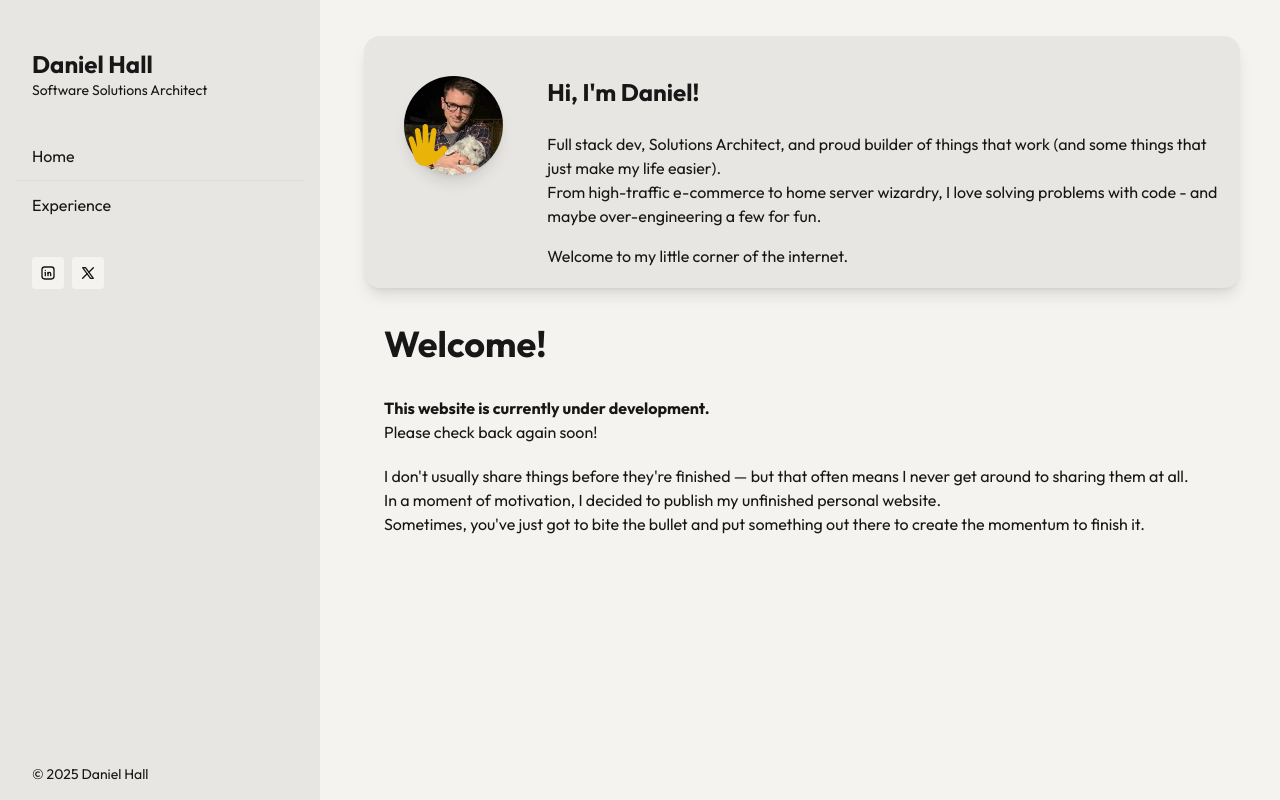
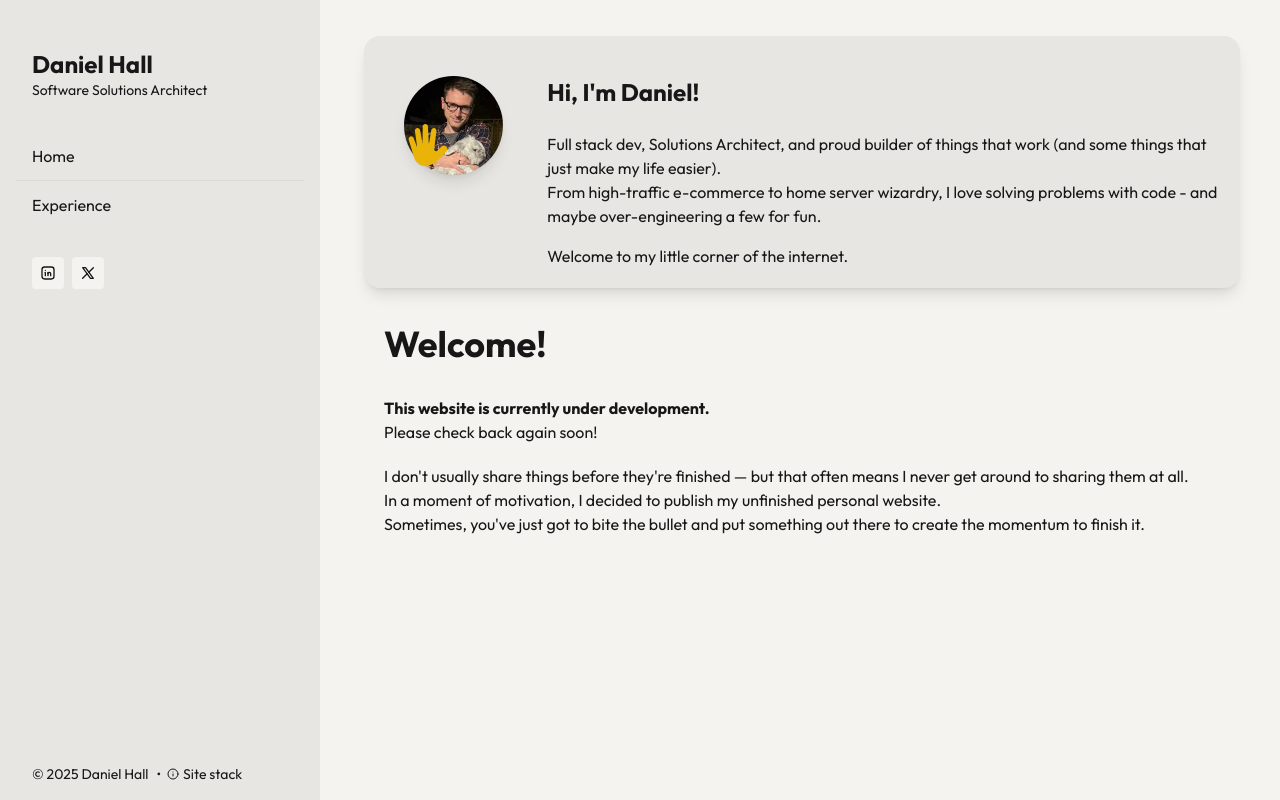
Before and after one commit to danielhall/nextjs-daniel-hall-blog, a Next.js app: page / in a window 1280 px wide. Built offline with nearby package versions, Linux system fonts and the light colour scheme.

Commit message:
feat: add TechStackModal component and update Sidebar to include it

```diff
--- a/package.json
+++ b/package.json
@@ -10,8 +10,11 @@
   },
   "dependencies": {
     "@heroicons/react": "^2.2.0",
+    "@icons-pack/react-simple-icons": "^12.8.0",
+    "@radix-ui/react-dialog": "^1.1.14",
     "@radix-ui/react-icons": "^1.3.2",
     "@sanity/image-url": "^1.1.0",
+    "lucide-react": "^0.511.0",
     "next": "15.1.6",
     "next-sanity": "^9.8.43",
     "react": "^19.0.0",
--- a/src/components/sidebar/index.tsx
+++ b/src/components/sidebar/index.tsx
@@ -6,6 +6,7 @@ import {
   TbBrandX,
 } from "react-icons/tb";
 import Link from "next/link";
+import { TechStackModal } from "@/components/stack-modal";
 
 interface SidebarProps {
   sidebarOpen: boolean;
@@ -83,8 +84,9 @@ const Sidebar = ({ sidebarOpen, setSidebarOpen }: SidebarProps) => {
             <TbBrandX className="w-8 h-8 bg-background p-2 rounded" />
           </a>
         </div>
-        <div className="mt-auto px-8 py-4 text-sm text-foreground/30">
-          © {new Date().getFullYear()} Daniel Hall
+        <div className="mt-auto px-8 py-4 text-sm flex items-center space-x-2">
+          <span className="text-foreground/30">© {new Date().getFullYear()} Daniel Hall</span>
+          <TechStackModal setSidebarOpen={setSidebarOpen} />
         </div>
       </aside>
     </>
--- /dev/null
+++ b/src/components/stack-modal/index.tsx
@@ -0,0 +1,88 @@
+'use client';
+
+import * as Dialog from '@radix-ui/react-dialog';
+import { InfoIcon, XIcon } from 'lucide-react';
+import {
+  SiNextdotjs,
+  SiReact,
+  SiSanity,
+  SiVercel,
+  SiCloudflare
+} from '@icons-pack/react-simple-icons';
+
+interface TechStackModalProps {
+  setSidebarOpen?: React.Dispatch<React.SetStateAction<boolean>>;
+}
+
+const stackItems = [
+  {
+    name: 'Next.js',
+    description: 'React framework powering this site with App Router and Server Components',
+    icon: SiNextdotjs,
+  },
+  {
+    name: 'React',
+    description: 'Component-based UI library with TypeScript and custom hooks for interactivity',
+    icon: SiReact,
+  },
+  {
+    name: 'Sanity CMS',
+    description: 'Headless CMS providing structured content management for blog posts and articles',
+    icon: SiSanity,
+  },
+  {
+    name: 'Vercel',
+    description: 'Edge-optimized hosting and deployment platform with automatic CI/CD',
+    icon: SiVercel,
+  },
+  {
+    name: 'Cloudflare',
+    description: 'Global CDN and DNS provider ensuring fast, secure content delivery worldwide',
+    icon: SiCloudflare,
+  },
+];
+
+export function TechStackModal({ setSidebarOpen }: TechStackModalProps) {
+  const handleOpenModal = () => {
+    if (setSidebarOpen) {
+      setSidebarOpen(false);
+    }
+  };
+
+  return (
+    <Dialog.Root onOpenChange={handleOpenModal}>
+      <Dialog.Trigger asChild>
+        <button className="inline-flex items-center text-sm text-foreground/30 hover:text-foreground/50 transition-colors">
+          • <InfoIcon className="w-3 h-3 ml-1.5 mr-1" /> Site stack
+        </button>
+      </Dialog.Trigger>
+      <Dialog.Portal>
+        <Dialog.Overlay className="fixed inset-0 bg-black/40 backdrop-blur-sm" />
+        <Dialog.Content className="fixed left-[50%] top-[50%] max-h-[85vh] w-[90vw] max-w-[450px] translate-x-[-50%] translate-y-[-50%] rounded-lg bg-navigation p-6 shadow-lg focus:outline-none">
+          <div className="flex items-center justify-between mb-4">
+            <Dialog.Title className="text-lg font-medium">Site Stack</Dialog.Title>
+            <Dialog.Close className="rounded-full p-1.5 hover:bg-background/50 transition-colors">
+              <XIcon className="w-4 h-4" />
+            </Dialog.Close>
+          </div>
+          <div className="space-y-4">
+            {stackItems.map((item) => {
+              const Icon = item.icon;
+              return (
+                <div key={item.name} className="flex items-center space-x-3 p-3 rounded-md hover:bg-background/50 transition-colors">
+                  <div className="w-8 h-8 px-2 flex items-center justify-center bg-background rounded">
+                    <Icon className="w-5 h-5" />
+                  </div>
+                  <div>
+                    <h3 className="font-medium">{item.name}</h3>
+                    <p className="text-sm text-foreground/60">{item.description}</p>
+                  </div>
+                </div>
+              );
+            })}
+          </div>
+        </Dialog.Content>
+      </Dialog.Portal>
+    </Dialog.Root>
+  );
+}
```
Also changed, not shown: 1 other file (tests, documents, lock files or other folders).
